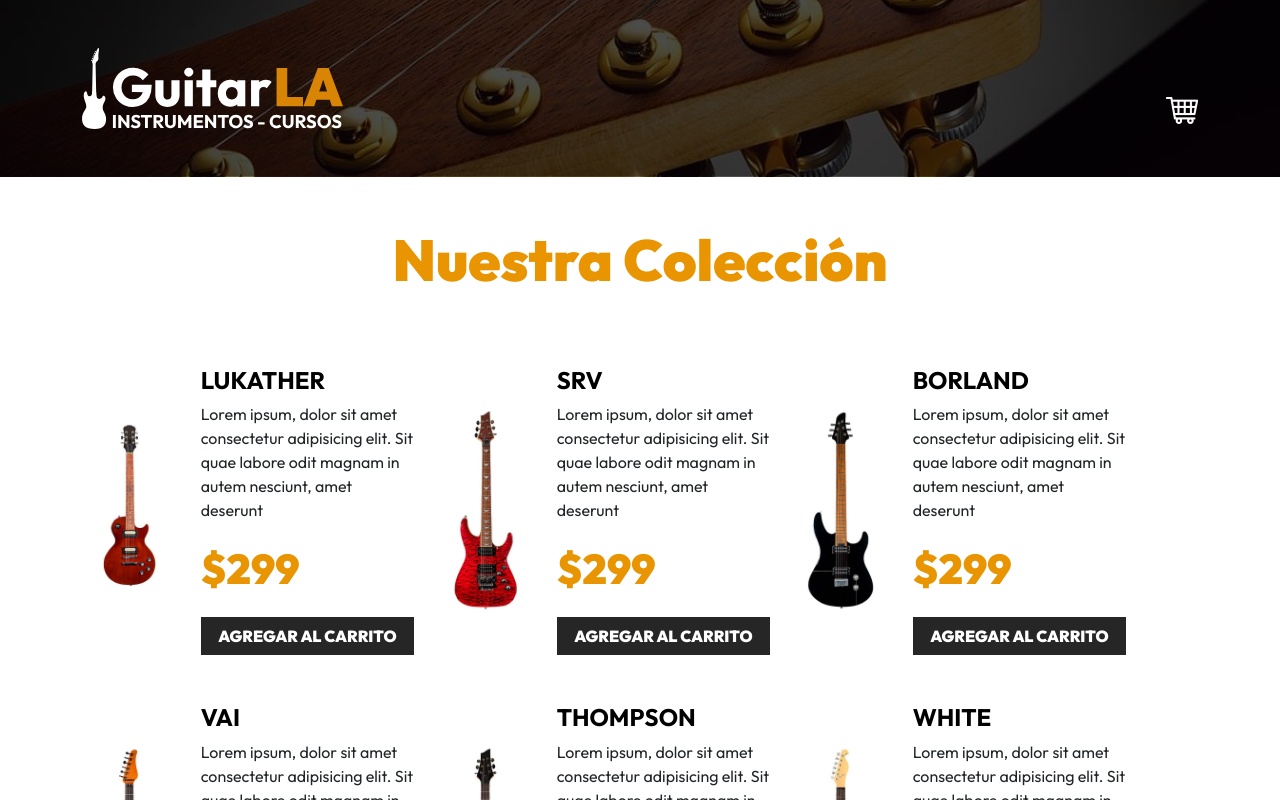
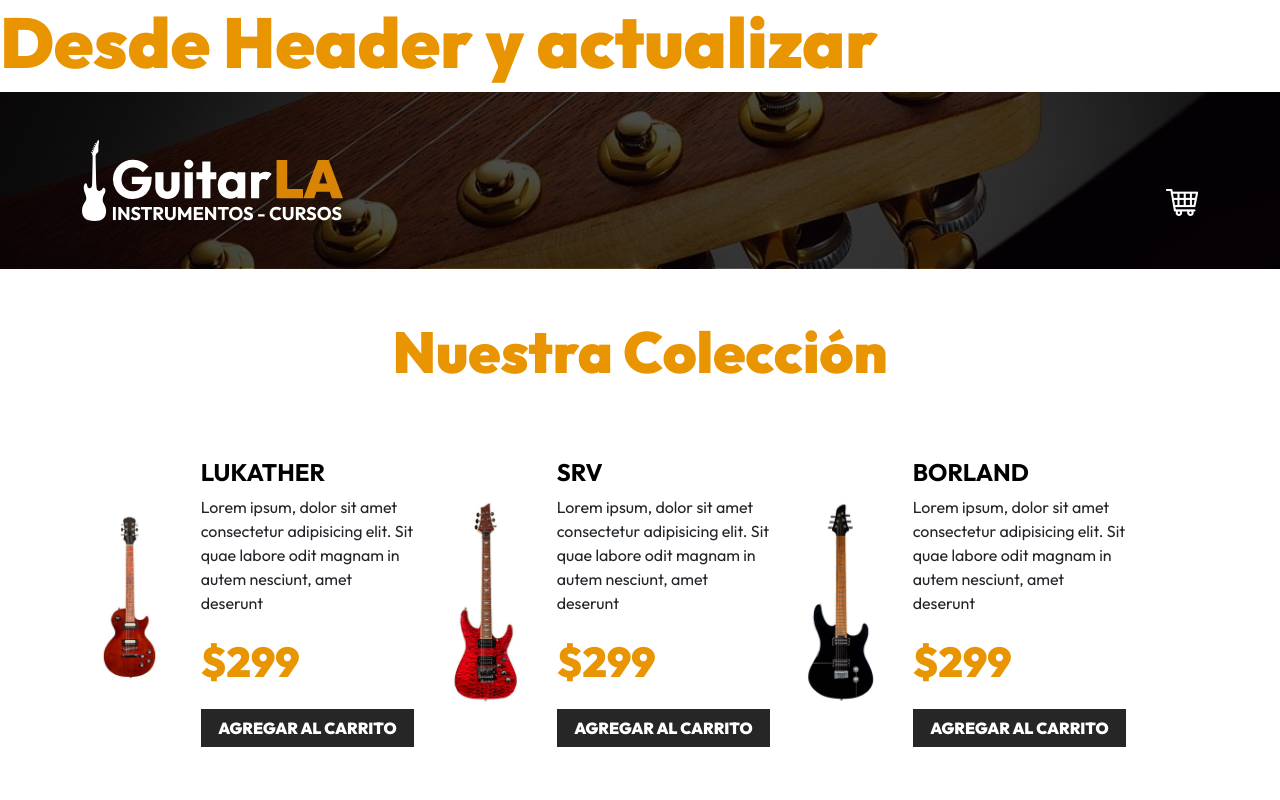
Before and after one commit to DiegoVega87/guitarla, a React (Vite) app: page / in a window 1280 px wide. Shown: the top 800 px of the page. Built offline with nearby package versions, Linux system fonts and the light colour scheme.

Commit message:
feat: create Header component with initial structure

```diff
--- a/src/App.jsx
+++ b/src/App.jsx
@@ -1,10 +1,11 @@
-
+import Header from "./components/Header"
 
 
 function App() {
   return (
     <>
 
+    <Header />
     <header class="py-5 header">
         <div class="container-xl">
             <div class="row justify-content-center justify-content-md-between">
--- /dev/null
+++ b/src/components/Header.jsx
@@ -0,0 +1,8 @@
+ function Header(){
+
+    return (
+        <h1>Desde Header y actualizar</h1>
+    )
+}
+
+export default Header;
```
